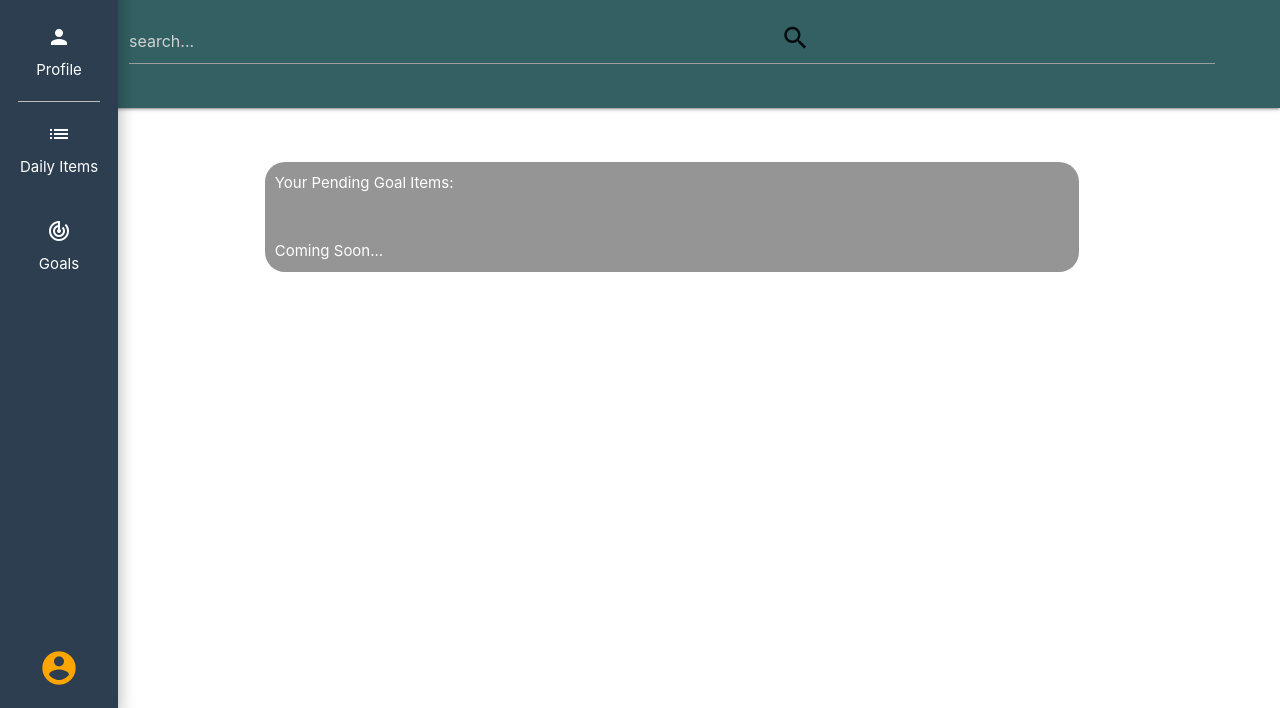
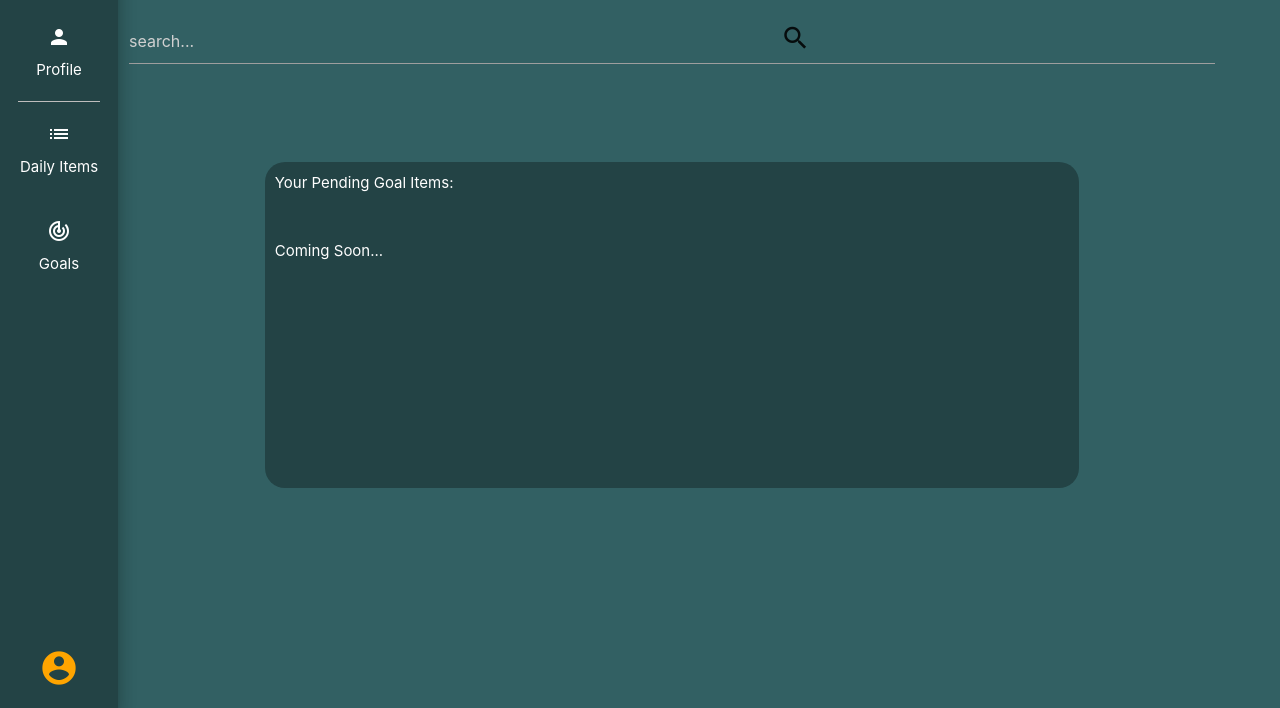
Before and after one commit to KwaneleKhumalo/lattice_inspired, a website: page public/index.html in a window 1280 px wide. Shown: the part 92-800 px from the top of the page. Drawn offline with nearby package versions, Linux system fonts and the light colour scheme.

Commit message:
Updated colors

```diff
--- a/public/styles/styles.css
+++ b/public/styles/styles.css
@@ -3,7 +3,16 @@
  - #2c3e50 - Darker
  - #95a5a6 - Concrete Gray
  - #7f8c8d darker gray
+
+ New Colors
+
+ #234345 - Emerald Forest (side-nav, pending-task, search-icon)
+ #326063 - Under the Sea (header)
+
+
 */
+
+
 
 
 *
@@ -41,7 +50,7 @@ header
     flex-direction: column;
     gap: 3rem;
     padding: 0px 4rem;
-    height: 40vh;
+    height: 100vh;
     position: absolute;
     right: 0;
     width: 95%;
@@ -125,7 +134,7 @@ header
 
 .pending-tasks
 {
-    background-color: #0000006a;
+    background-color: #234345;
     padding: 10px;
     color: white;
     width: 30%;
@@ -147,7 +156,7 @@ header
     justify-content: space-between;
     width: 5%;
     height: 100vh;
-    background-color: #2c3e50;
+    background-color: #234345;
     /* background-color: rgb(3, 3, 71); */
 }
 
@@ -203,7 +212,7 @@ hr
 
     header {
         gap: 1em;
-        height: 25vh;
+        /* height: 25vh; */
     }
     .header-body {
         gap: 5em
@@ -236,7 +245,7 @@ hr
 {
     header {
         gap: 1em;
-        height: 25vh;
+        /* height: 25vh; */
     }
 
     .header-body {
```
